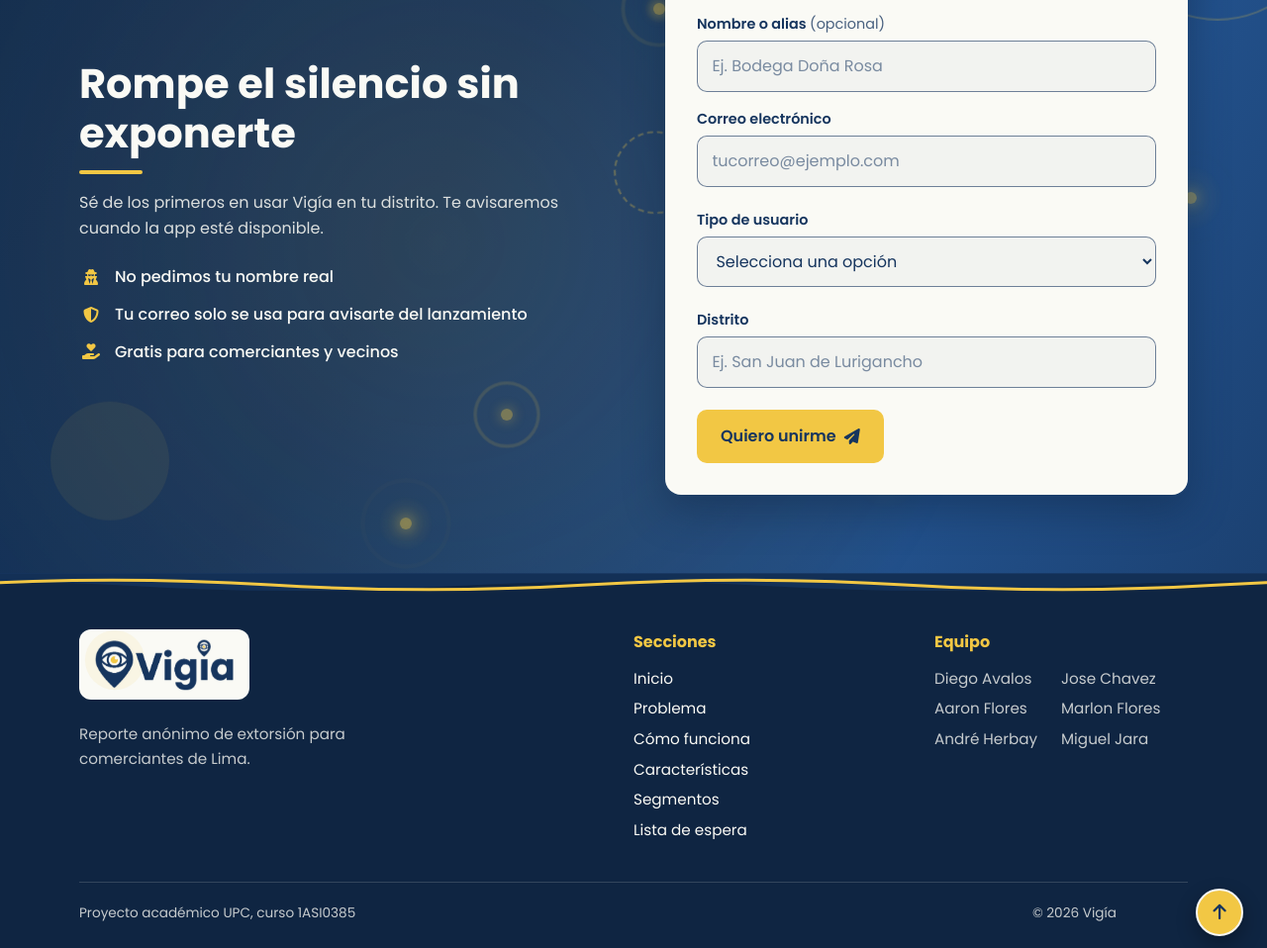
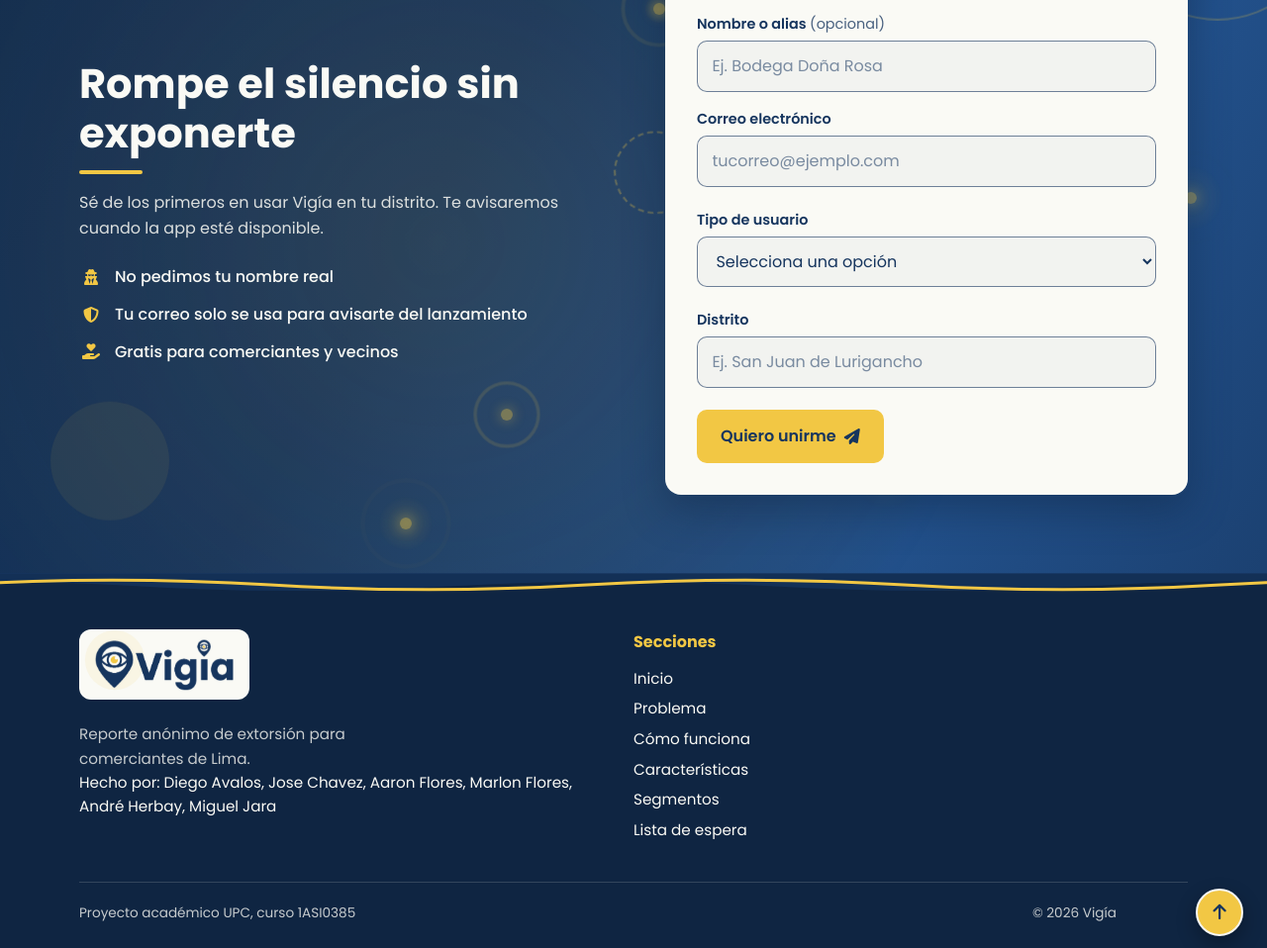
Before and after one commit to vigia-upc/vigia, a plain HTML site: page public/index.html in a window 1280 px wide. Shown: the part 3626-4584 px from the top of the page at 99% size. Drawn offline with Linux system fonts and the light colour scheme.

Commit message:
fix(footer): equipo como "Hecho por" bajo el eslogan

```diff
--- a/public/index.html
+++ b/public/index.html
@@ -574,6 +574,7 @@
             <img src="assets/images/logo-vigia.png" alt="Logo de Vigía" class="footer-logo" width="1607" height="596">
           </a>
           <p class="footer-tagline">Reporte anónimo de extorsión para comerciantes de Lima.</p>
+          <p class="footer-credits"><span class="footer-credits-label">Hecho por:</span> Diego Avalos, Jose Chavez, Aaron Flores, Marlon Flores, André Herbay, Miguel Jara</p>
         </div>
 
         <nav class="footer-nav" aria-label="Secciones del sitio" data-reveal="footer">
@@ -587,18 +588,6 @@
             <li><a href="#cta" class="footer-link">Lista de espera</a></li>
           </ul>
         </nav>
-
-        <div class="footer-team" data-reveal="footer">
-          <h2 class="footer-heading">Equipo</h2>
-          <ul class="footer-list">
-            <li>Diego Avalos</li>
-            <li>Jose Chavez</li>
-            <li>Aaron Flores</li>
-            <li>Marlon Flores</li>
-            <li>André Herbay</li>
-            <li>Miguel Jara</li>
-          </ul>
-        </div>
       </div>
 
       <div class="container footer-bottom">
```
